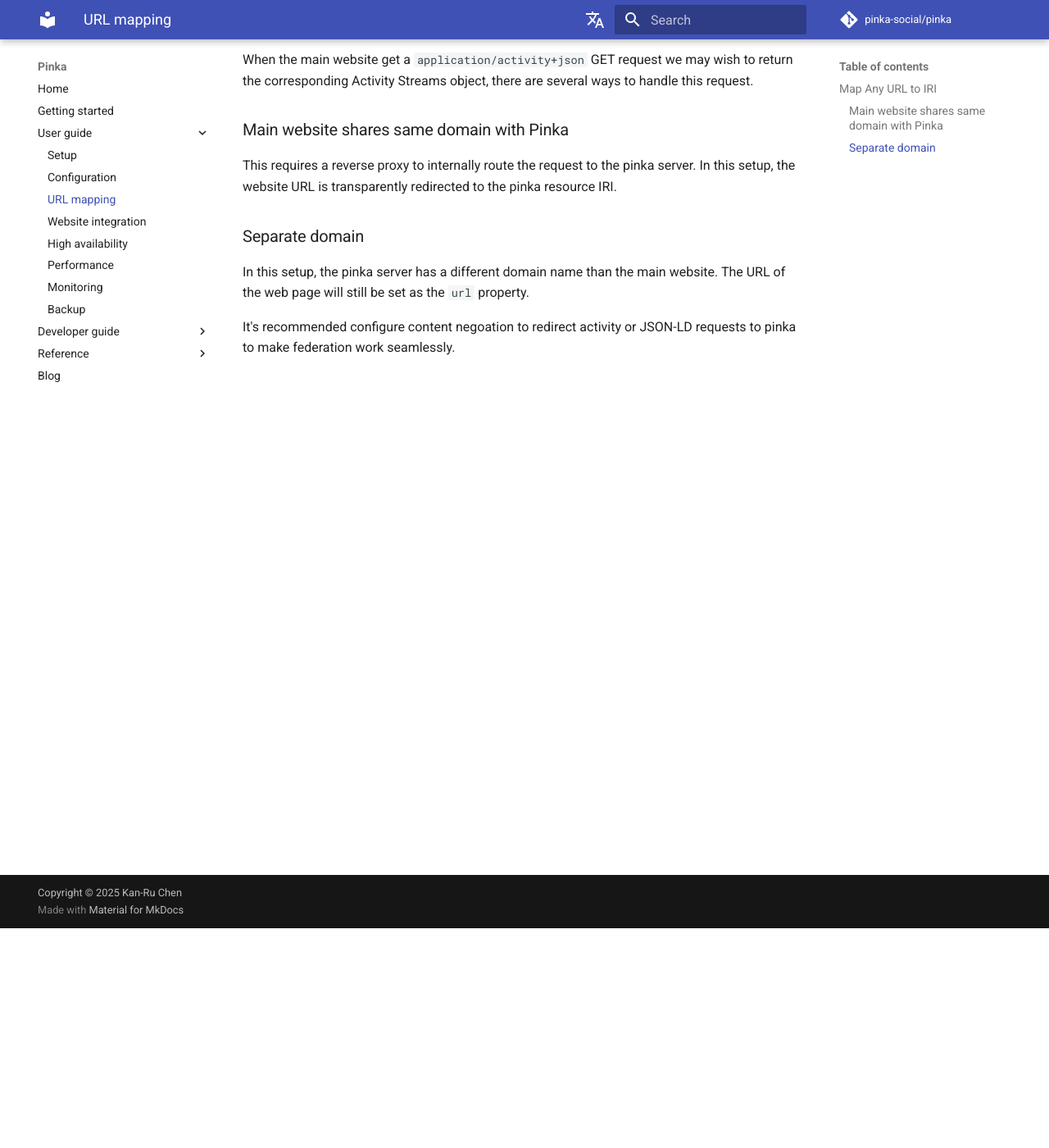
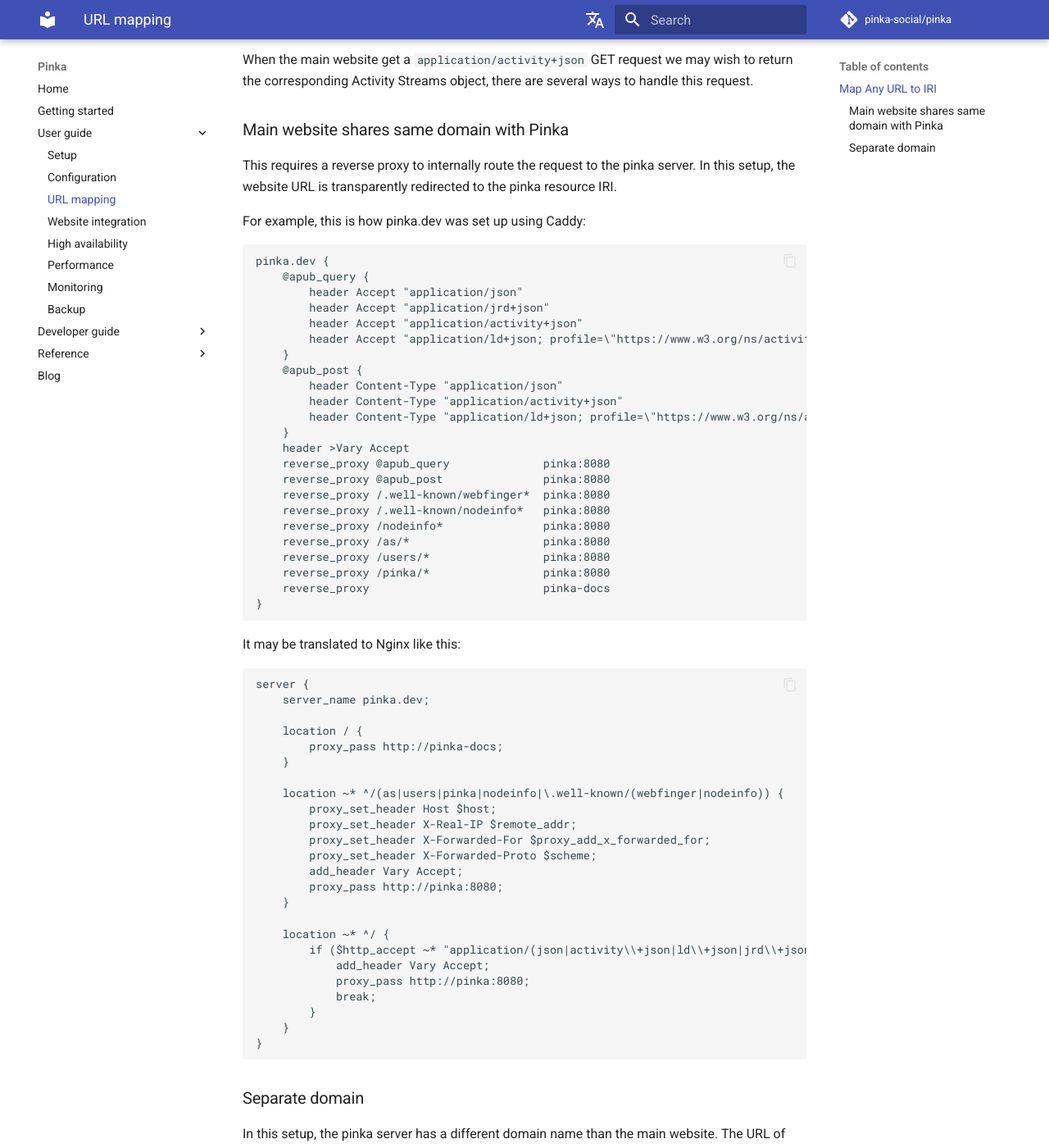
Before and after one commit to pinka-social/pinka, an MkDocs documentation site: the page built from docs/docs/setup/url_mapping.md, in a window 1280 px wide and 1400 px high, scrolled down 268 px. Shown: the whole window at 82% size. Built offline with MkDocs 1.6.1 and Material for MkDocs 9.7.7, drawn with Linux system fonts in a browser that asks for light colours; comment, search, counter and statistics services are not loaded.

Commit message:
docs: add Caddy and Nginx example

````diff
--- a/docs/docs/setup/url_mapping.md
+++ b/docs/docs/setup/url_mapping.md
@@ -14,6 +14,63 @@ This requires a reverse proxy to internally route the request to the pinka
 server. In this setup, the website URL is transparently redirected to the pinka
 resource IRI.
 
+For example, this is how pinka.dev was set up using Caddy:
+
+```
+pinka.dev {
+    @apub_query {
+        header Accept "application/json"
+        header Accept "application/jrd+json"
+        header Accept "application/activity+json"
+        header Accept "application/ld+json; profile=\"https://www.w3.org/ns/activitystreams\""
+    }
+    @apub_post {
+        header Content-Type "application/json"
+        header Content-Type "application/activity+json"
+        header Content-Type "application/ld+json; profile=\"https://www.w3.org/ns/activitystreams\""
+    }
+    header >Vary Accept
+    reverse_proxy @apub_query              pinka:8080
+    reverse_proxy @apub_post               pinka:8080
+    reverse_proxy /.well-known/webfinger*  pinka:8080
+    reverse_proxy /.well-known/nodeinfo*   pinka:8080
+    reverse_proxy /nodeinfo*               pinka:8080
+    reverse_proxy /as/*                    pinka:8080
+    reverse_proxy /users/*                 pinka:8080
+    reverse_proxy /pinka/*                 pinka:8080
+    reverse_proxy                          pinka-docs
+}
+```
+
+It may be translated to Nginx like this:
+
+```
+server {
+    server_name pinka.dev;
+
+    location / {
+        proxy_pass http://pinka-docs;
+    }
+
+    location ~* ^/(as|users|pinka|nodeinfo|\.well-known/(webfinger|nodeinfo)) {
+        proxy_set_header Host $host;
+        proxy_set_header X-Real-IP $remote_addr;
+        proxy_set_header X-Forwarded-For $proxy_add_x_forwarded_for;
+        proxy_set_header X-Forwarded-Proto $scheme;
+        add_header Vary Accept;
+        proxy_pass http://pinka:8080;
+    }
+
+    location ~* ^/ {
+        if ($http_accept ~* "application/(json|activity\\+json|ld\\+json|jrd\\+json)") {
+            add_header Vary Accept;
+            proxy_pass http://pinka:8080;
+            break;
+        }
+    }
+}
+```
+
 ### Separate domain
 
 In this setup, the pinka server has a different domain name than the main
````
Also changed, not shown: README.md.
